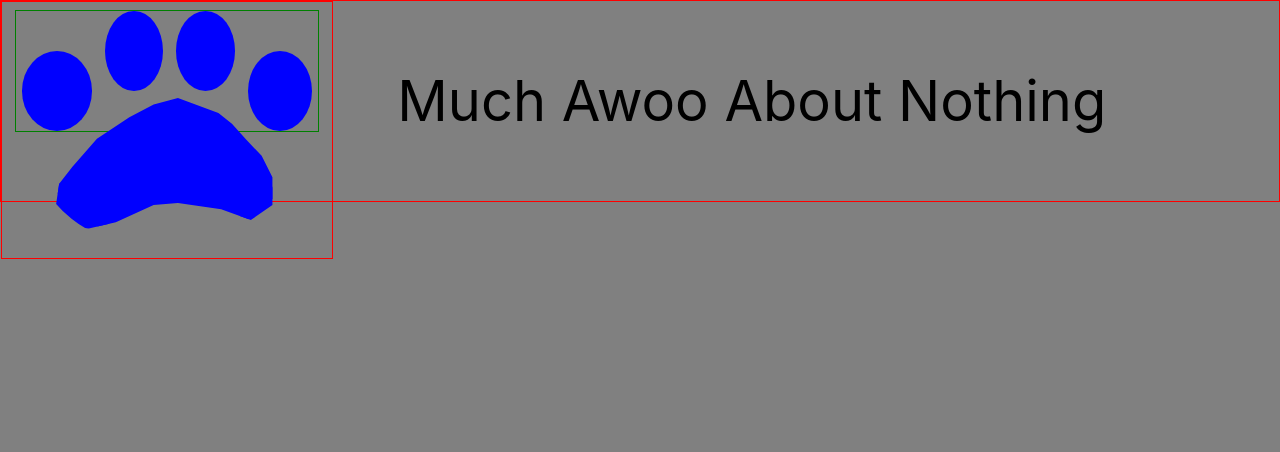
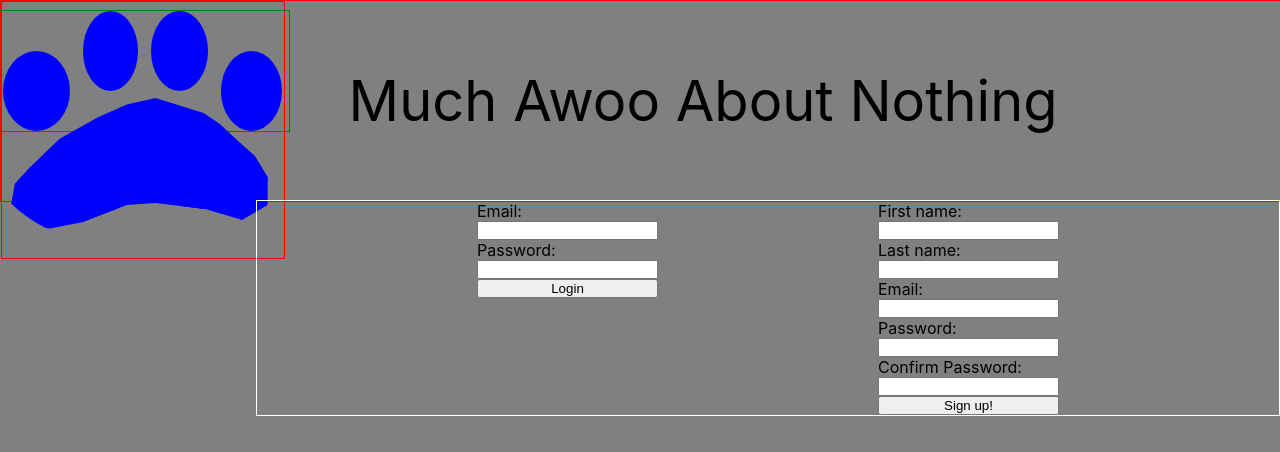
Before and after one commit to TrentonDean/Much-Awoo-About-Nothing, a React (Create React App) app in the folder client/: page /login_registration in a window 1280 px wide. Shown: the top 452 px of the page. Built offline with nearby package versions, Linux system fonts and the light colour scheme.

Commit message:
logregpage for code, logreg basic css, moved serverside gitignore back

```diff
--- a/client/src/App.css
+++ b/client/src/App.css
@@ -1,3 +1,8 @@
+* {
+  margin: 0;
+  padding: 0;
+}
+
 body{
   background-color: grey;
 }
@@ -46,7 +51,11 @@ body{
   justify-content: space-between;
   align-items: top;
   height: 25vh;
+  width: 100vw;
   border: 1px red solid;
+  position:fixed;
+  top: 0;
+  left: 0
 }
 
 #navBarTitle{
@@ -64,6 +73,7 @@ body{
   padding: 1vh 1vw 1vh 1vw;
   overflow: visible;
   min-height: 30vh;
+  max-width: 20vw;
 }
 
 #navButtonsContainer {
@@ -74,7 +84,7 @@ body{
 #centerOfPaw {
   background-color: blue;
   border-radius: 100%;
-  border: 15px solid blue;
+  border: 5vh solid blue;
   width: 10vw;
   height: 30vh;
   width:30vh;
@@ -154,3 +164,21 @@ body{
   font-size: 3vh;
   width: fit-content;
 } */
+
+
+#logRegComponent {
+  position:relative;
+  top: 25vh;
+  margin-left: 20vw;
+  border: 1px white solid;
+  height: fit-content;
+  width: auto;
+  max-width: 80vw;
+  display: flex;
+  justify-content: space-evenly;
+}
+
+.logRegForm {
+  display: flex;
+  flex-direction: column;
+}
--- a/client/src/App.js
+++ b/client/src/App.js
@@ -2,6 +2,7 @@ import './App.css';
 import { BrowserRouter, Routes, Route } from 'react-router-dom';
 import { useState, useNavigate } from 'react';
 import NavBar from './components/NavBar';
+import LogRegPage from './components/LogRegPage';
 
 
 
@@ -11,10 +12,11 @@ function App() {
   return (
     <div>
       <BrowserRouter>
+        <NavBar setCurrentUser={setCurrentUser} currentUser={currentUser} />
         <Routes>
+        <Route path="/login_registration" element={<LogRegPage currentUser={currentUser} setCurrentUser={setCurrentUser} />} />
+        </Routes>
 
-        </Routes>
-        <NavBar setCurrentUser={setCurrentUser} currentUser={currentUser} />
       </BrowserRouter>
 
     </div>
--- a/client/src/components/NavBar.jsx
+++ b/client/src/components/NavBar.jsx
@@ -3,15 +3,28 @@ import {useNavigate} from "react-router-dom"
 
 const NavBar = (props) => {
     const navigate = useNavigate()
+
+    const goToLogReg = () => {
+      navigate("/login_registration")
+    }
+    const goToHome = () => {
+      navigate("/")
+    }
+    const goToProfile = () => {
+      navigate("/profile")
+    }
+    const goToCompose = () => {
+      navigate("/compose")
+    }
   return (
     <div id="navBar">
 
         <div id="pawContainer">
             <div id="navButtonsContainer">
-                <button id="toeBean1" class="navBarButton">Login/<br />Register</button>
-                <button id="toeBean2" class="navBarButton">Home</button>
-                <button id="toeBean2" class="navBarButton">Profile</button>
-                <button id="toeBean1" class="navBarButton">Write A<br /> Post</button>
+                <button id="toeBean1" class="navBarButton" onClick={goToLogReg}>Login/<br />Register</button>
+                <button id="toeBean2" class="navBarButton" onClick={goToHome}>Home</button>
+                <button id="toeBean2" class="navBarButton" onClick={goToProfile}>Profile</button>
+                <button id="toeBean1" class="navBarButton"onClick={goToCompose}>Write A<br /> Post</button>
             </div>
             <div id="centerOfPaw"></div>
         </div>
--- a/client/src/components/logRegPage.jsx
+++ b/client/src/components/logRegPage.jsx
@@ -0,0 +1,119 @@
+import React, {useState} from 'react'
+import axios from "axios"
+import { useNavigate } from 'react-router-dom'
+
+
+const LogRegPage = (props) => {
+    const {currentUser, setCurrentUser} =props
+    const [firstName, setFirstName] =useState("")
+    const [lastName, setLastName] =useState("")
+    const [email, setEmail]=useState("")
+    const [password, setPassword]=useState("")
+    const [confirmPassword, setConfirmPassword] =useState("")
+
+    const [errors, setErrors] =useState("")
+    const navigate = useNavigate()
+
+    const loginUserHandler = (e) => {
+        e.preventDefault()
+        //need route for login
+        axios.post("",{
+        	email,
+        	password
+        },{withCredentials:true, credentials:"include"})
+        .then((res)=>{
+        	console.log("successfully logged in", res)
+        	setCurrentUser({
+            _id:res.data.user._id,
+            firstName:res.data.user.firstName,
+            lastName:res.data.user.lastName,
+            email:res.data.user.email,
+            dogName:res.data.user.dogName
+            })
+            //need page to route to
+            navigate("")
+        }).catch(err=>{
+        	console.log("Login error.", err)
+        	setErrors(err.response.data.error)
+        })}
+
+    //to automatically log new users in on registration
+    const autoLogin = (email, password) => {
+        //needs login route
+        axios.post("", {
+            email,
+            password
+        }, {withCredentials:true, credentials:"include"})
+            .then(res=>{
+                console.log("Successfully logged in after registration.", res)
+                setCurrentUser({
+                    _id:res.data.user._id,
+                    userName:res.data.user.userName,
+                    email:res.data.user.email})
+                    //need page to route to
+                    navigate("")
+            }).catch(err=>{
+                console.log("Autologin error.", err)
+            })
+    }
+
+    const registrationHandler = (e) => {
+        e.preventDefault()
+        //need registration route
+        axios.post("", {
+            firstName,
+            lastName,
+            email,
+            password,
+            confirmPassword,
+        },{withCredentials:true, credentials:"include"})
+        .then((res)=>{
+            console.log("guess it worked",res)
+            autoLogin(email, password)
+            navigate("/")
+        }).catch(err=>{
+            console.log("Error with user registration function.", err)
+            setErrors(err.response.data.errors)
+        })
+    }
+
+	return (
+    <div id="logRegComponent">
+        	{/* //login form */}
+        <div>
+        	<form class="logRegForm" onSubmit={loginUserHandler}>
+        		<label>Email:</label>
+        		<input type="text" onChange={(e)=>setEmail(e.target.value)} />
+				<label>Password:</label>
+				<input type="password" onChange={(e)=>setPassword(e.target.value)} />
+				<button class="border border-neon-yellow">Login</button>
+        	</form>
+        	{errors && <span>{errors}</span>}
+        </div>
+        {/* //registration form */}
+        <div >
+        	<form class="logRegForm" onSubmit={registrationHandler}>
+				<label>First name:</label>
+				<input type="text" onChange={(e)=>setFirstName(e.target.value)} />
+				{errors.firstName && <span>{errors.firstName.message}</span>}
+				<label>Last name:</label>
+				<input type="text" onChange={(e)=>setLastName(e.target.value)} />
+				{errors.lastName && <span>{errors.lastName.message}</span>}
+				<label>Email:</label>
+				<input type="text" onChange={(e)=>setEmail(e.target.value)} />
+				{errors.email && <span>{errors.email.message}</span>}
+				<label>Password:</label>
+				<input type="password" onChange={(e)=>setPassword(e.target.value)} />
+				{errors.password && <span>{errors.password.message}</span>}
+				<label>Confirm Password:</label>
+				<input type="password" onChange={(e)=>setConfirmPassword(e.target.value)} />
+				{errors.confirmPassword && <span>{errors.confirmPassword.message}</span>}
+				<button class="border border-neon-yellow">Sign up!</button>
+			</form>
+        </div>
+
+    </div>
+	)
+}
+
+export default LogRegPage
```
